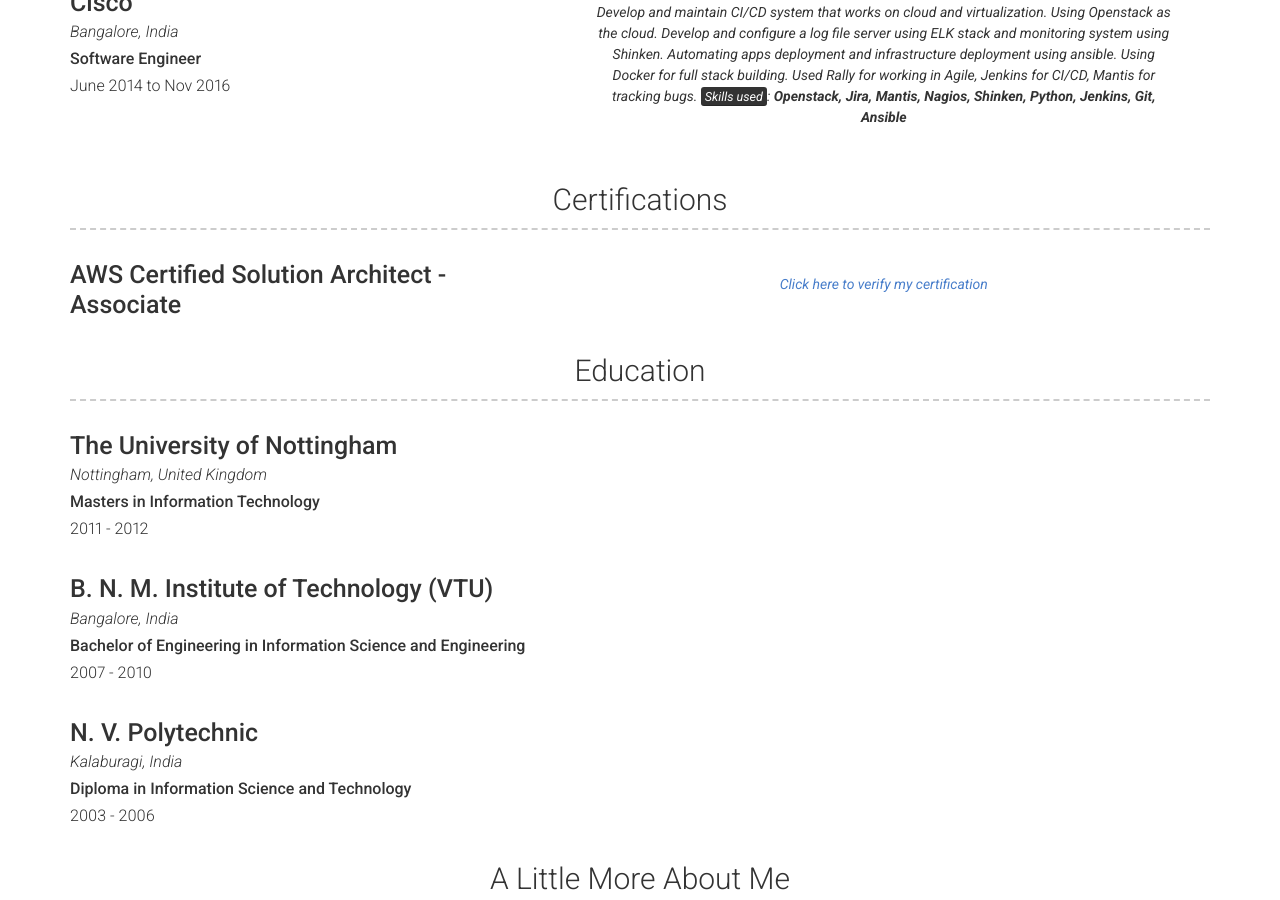
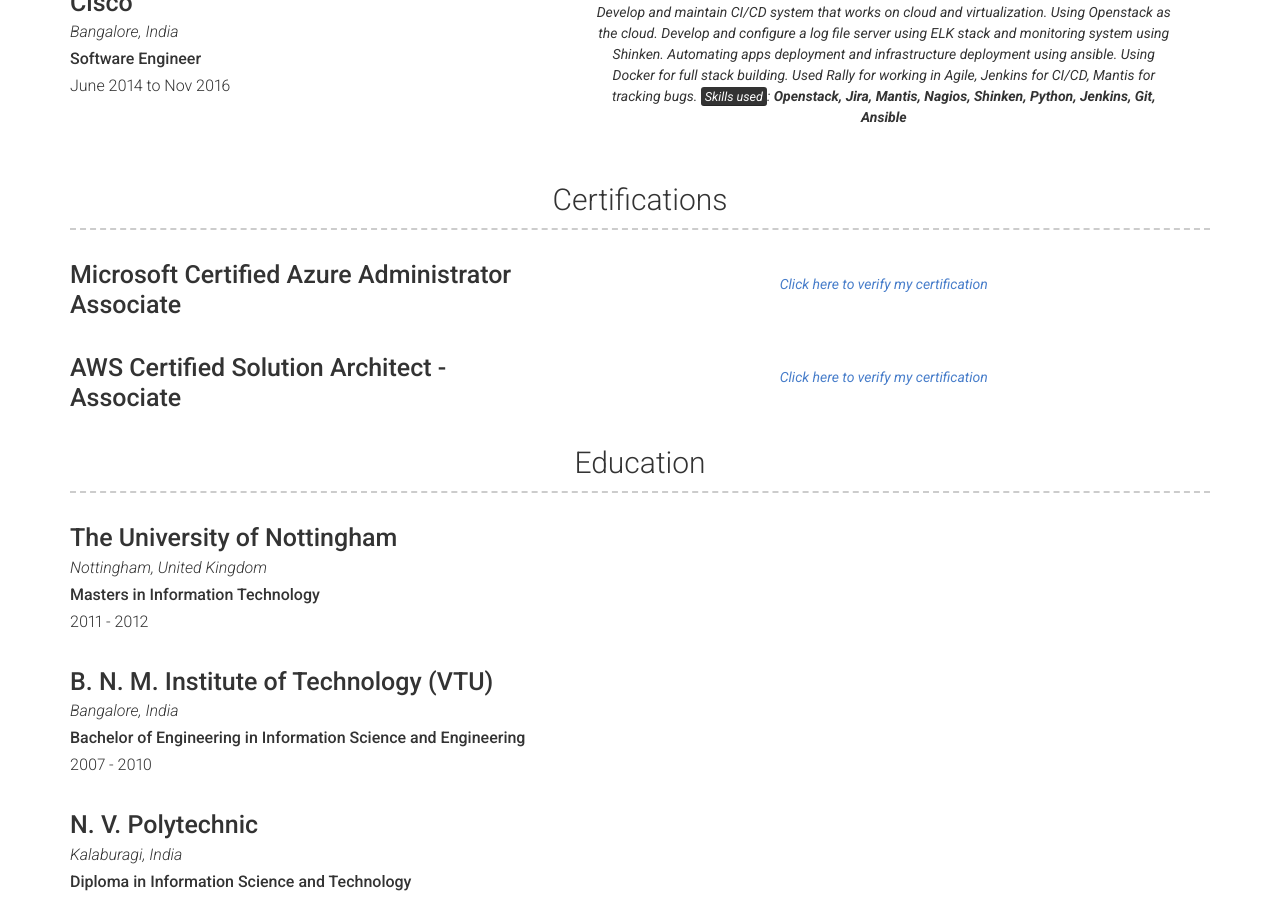
Before and after one commit to shreekant/cv, a Jekyll site: the page built from index.md, in a window 1280 px wide and 900 px high, scrolled down 1177 px. Built offline with Jekyll 4.4.1, drawn with Linux system fonts in a browser that asks for light colours; nearby versions of some CDN libraries; part of the change alters nothing that is shown.

Commit message:
Update AZ certification

```diff
--- a/_config.yml
+++ b/_config.yml
@@ -30,7 +30,7 @@ footer_linkedin_username: shreekantpk
 footer_facebook_username: shreekantpk
 footer_twitter_username: shreekantpk
 footer_instagram_username: shreekantpk
-footer_github_username:  shreekant
+#footer_github_username:  shreekant
 footer_stackoverflow_username: "1285684"
 footer_dribbble_username: shreekantpk
 #footer_flickr_username: shreekant.pk
--- a/_data/certifications.yml
+++ b/_data/certifications.yml
@@ -1,4 +1,15 @@
 # Certification template
+- layout: left
+  name: Microsoft Certified Azure Administrator Associate
+  # link: https://www.youracclaim.com/badges/ab8e8d35-fcf9-4a7c-b3d6-0ef0f6d52268/public_url
+  # link: Link to certification (eg. sproogen.github.io/modern-resume-theme)(optional)
+  # github: Github page for certification (eg. sproogen/modern-resume-theme)(optional)
+  # quote: >
+  #   Short overview of the certification (optional)
+  description: | # this will include new lines to allow paragraphs
+     <a href = "https://www.youracclaim.com/users/shreekantpk/badges" target="_blank">Click here to verify my certification </a>
+
+
 - layout: left
   name: AWS Certified Solution Architect - Associate
   # link: https://www.youracclaim.com/badges/ab8e8d35-fcf9-4a7c-b3d6-0ef0f6d52268/public_url
```
